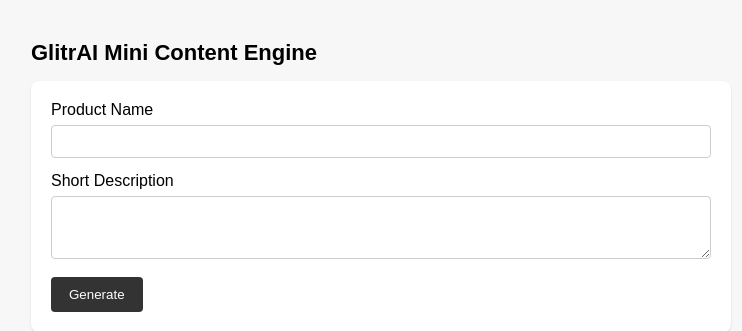
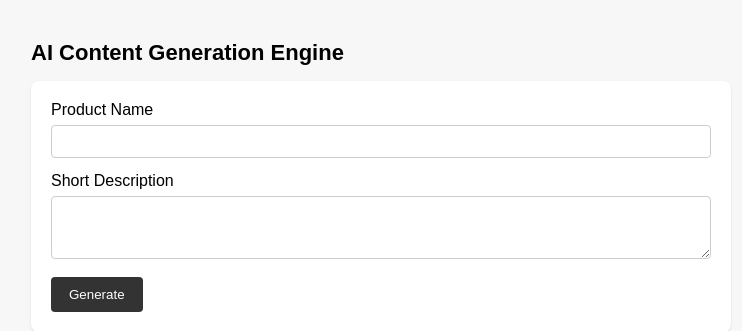
Before and after one commit to Amulya012005/ai-content-generation-engine, a Flask app: page / in a window 1280 px wide. Shown: the top 331 px of the page, without its empty margins (259-1001 px from the left). Run offline with Flask 3, Linux system fonts and the light colour scheme; data that the repository does not hold is empty; some libraries are stand-ins or nearby versions.

Commit message:
Change header from 'GlitrAI Mini Content Engine' to 'AI Content Generation Engine'

```diff
--- a/templates/index.html
+++ b/templates/index.html
@@ -20,7 +20,7 @@
 </head>
 <body>
 
-<h1>GlitrAI Mini Content Engine</h1>
+<h1>AI Content Generation Engine</h1>
 
 <form id="generateForm">
   <label>Product Name</label>
```
